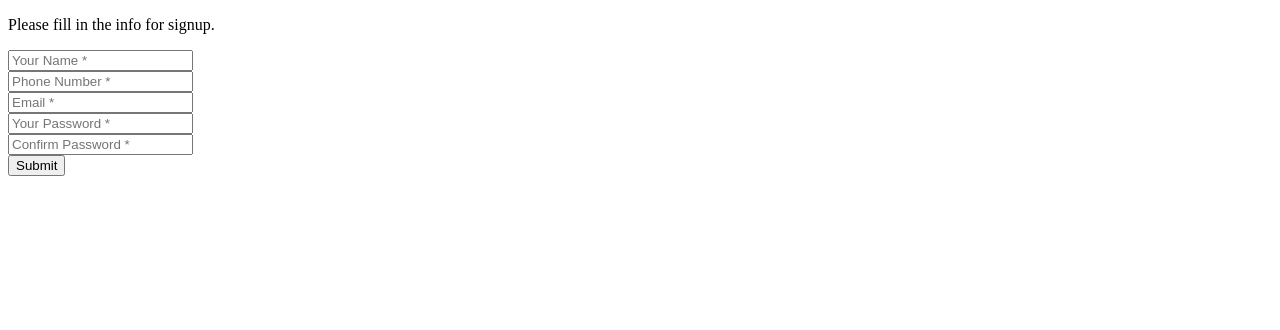
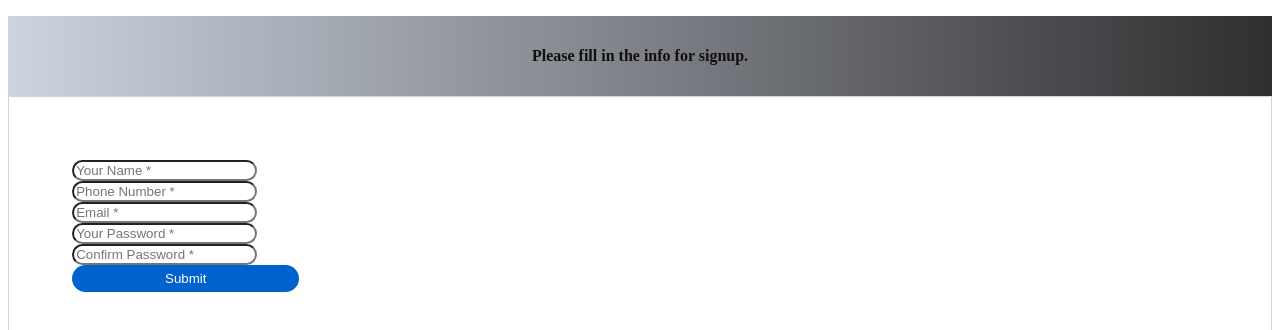
Before and after one commit to moneabhijit/Book-Finder, an Angular app: page / in a window 1280 px wide. Shown: the top 330 px of the page. Built offline with nearby package versions, Linux system fonts and the light colour scheme.

Commit message:
Css added for register component

```diff
--- a/src/app/register/register.component.css
+++ b/src/app/register/register.component.css
@@ -0,0 +1,28 @@
+.note
+{
+    text-align: center;
+    height: 80px;
+    background: -webkit-linear-gradient(left, #ccd4df, #2f2e30);
+    color: rgb(19, 14, 14);
+    font-weight: bold;
+    line-height: 80px;
+}
+.form-content
+{
+    padding: 5%;
+    border: 1px solid #ced4da;
+    margin-bottom: 2%;
+}
+.form-control{
+    border-radius:2.5rem;
+}
+.btnSubmit
+{
+    border:none;
+    border-radius:1.5rem;
+    padding: 0.5%;
+    width: 20%;
+    cursor: pointer;
+    background: #0062cc;
+    color: #fff;
+}
```
